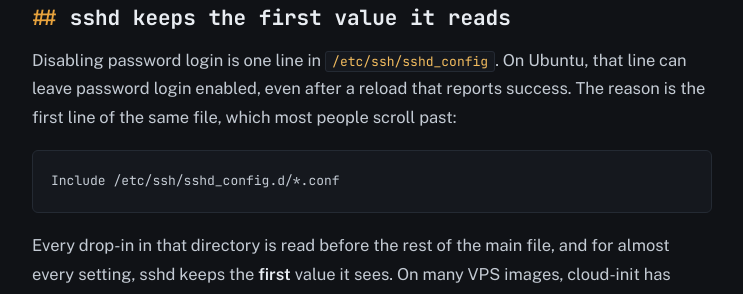
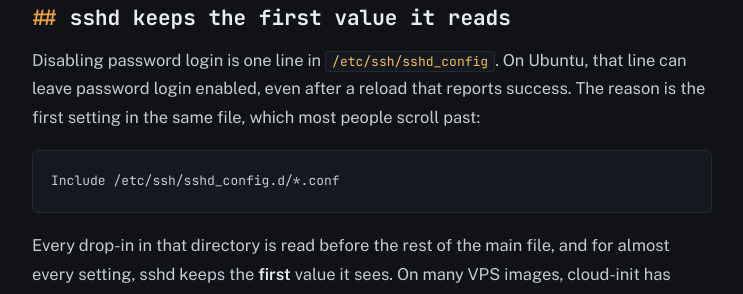
Before and after one commit to thepsalmist/thepsalmist.github.io, a Jekyll site: the page built from _posts/2026-09-27-dokku-ubuntu-ansible-bootstrap.md, in a window 1280 px wide and 900 px high, scrolled down 753 px. Shown: the part 210-504 px from the top of the window, without its empty margins (222-965 px from the left). Built offline with Jekyll 4.4.1, drawn with Linux system fonts in a browser that asks for light colours.

Commit message:
Say Include is the first setting in sshd_config, not the first line
Stock Ubuntu opens the file with comments, so Include is the first directive rather than line 1.

````diff
--- a/_posts/2026-09-27-dokku-ubuntu-ansible-bootstrap.md
+++ b/_posts/2026-09-27-dokku-ubuntu-ansible-bootstrap.md
@@ -18,7 +18,7 @@ A couple of steps that had always "worked" turned out not to do what I thought.
 
 ## sshd keeps the first value it reads
 
-Disabling password login is one line in `/etc/ssh/sshd_config`. On Ubuntu, that line can leave password login enabled, even after a reload that reports success. The reason is the first line of the same file, which most people scroll past:
+Disabling password login is one line in `/etc/ssh/sshd_config`. On Ubuntu, that line can leave password login enabled, even after a reload that reports success. The reason is the first setting in the same file, which most people scroll past:
 
 ```
 Include /etc/ssh/sshd_config.d/*.conf
````
